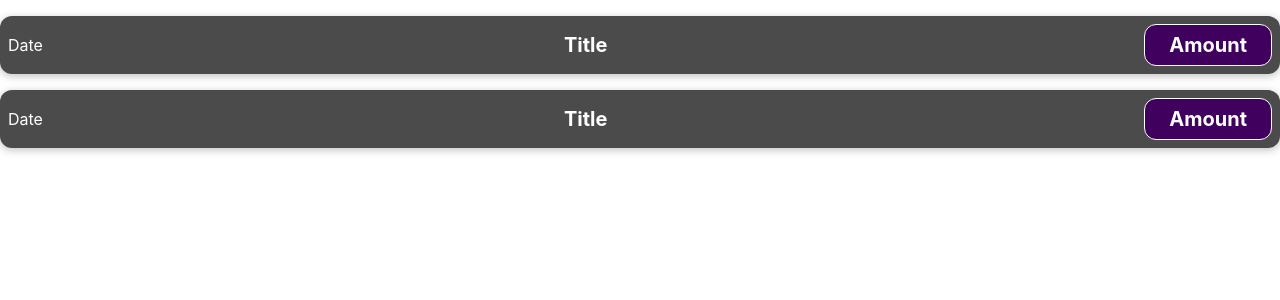
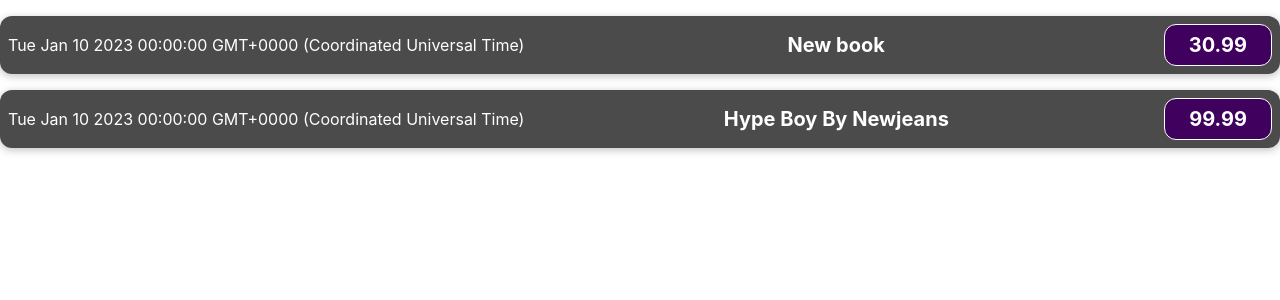
Before and after one commit to TauriSaar/expenses, a React (Create React App) app: page / in a window 1280 px wide. Shown: the top 300 px of the page. Built offline with nearby package versions, Linux system fonts and the light colour scheme.

Commit message:
Added data to component

```diff
--- a/src/App.js
+++ b/src/App.js
@@ -1,15 +1,26 @@
-import logo from './logo.svg';
 import './App.css';
 
 import ExpenseItem from './components/ExpenseItem';
 
 function App() {
-  return (
-      <div className="App">
-        <ExpenseItem></ExpenseItem>
-        <ExpenseItem></ExpenseItem>
-      </div>
-  );
+    const expenses = [
+        {
+            date: new Date(2023,0,10),
+            title: "New book",
+            price: 30.99
+        },
+        {
+            date: new Date(2023,0,10),
+            title: "Hype Boy By Newjeans",
+            price: 99.99
+        }
+    ]
+    return (
+        <div className="App">
+            <ExpenseItem expenseData={expenses[0]}></ExpenseItem>
+            <ExpenseItem expenseData={expenses[1]}></ExpenseItem>
+        </div>
+    );
 }
 
 export default App;
--- a/src/components/ExpenseItem.js
+++ b/src/components/ExpenseItem.js
@@ -1,12 +1,14 @@
 import "./ExpenseItem.css"
 
-function ExpenseItem(){
+function ExpenseItem(props){
+    console.log(props);
+
     return (
         <div className="expense-item">
-            <div>Date</div>
+            <div>{props.expenseData.date.toString()}</div>
             <div className="expense-item__description">
-                <h2>Title</h2>
-                <div className="expense-item__price">Amount</div>
+                <h2>{props.expenseData.title}</h2>
+                <div className="expense-item__price">{props.expenseData.price}</div>
             </div>
         </div>
     )
```
